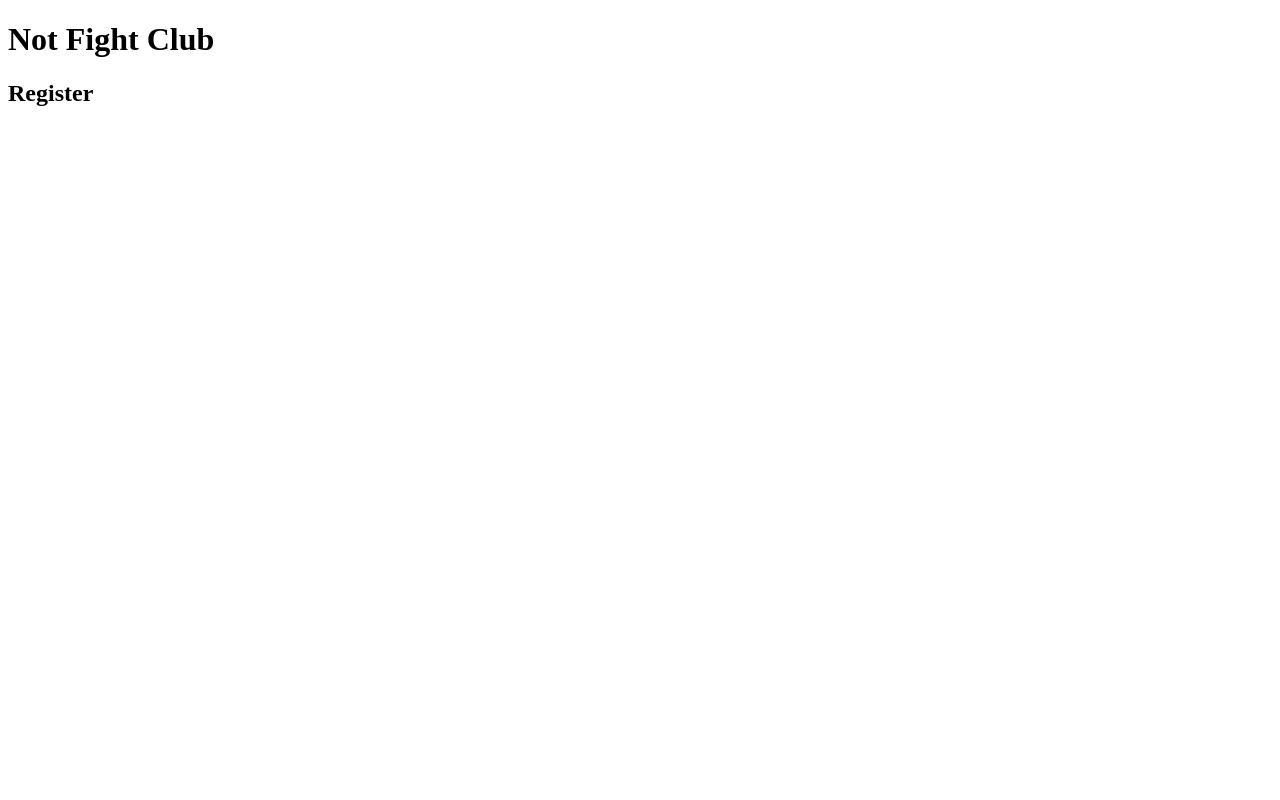
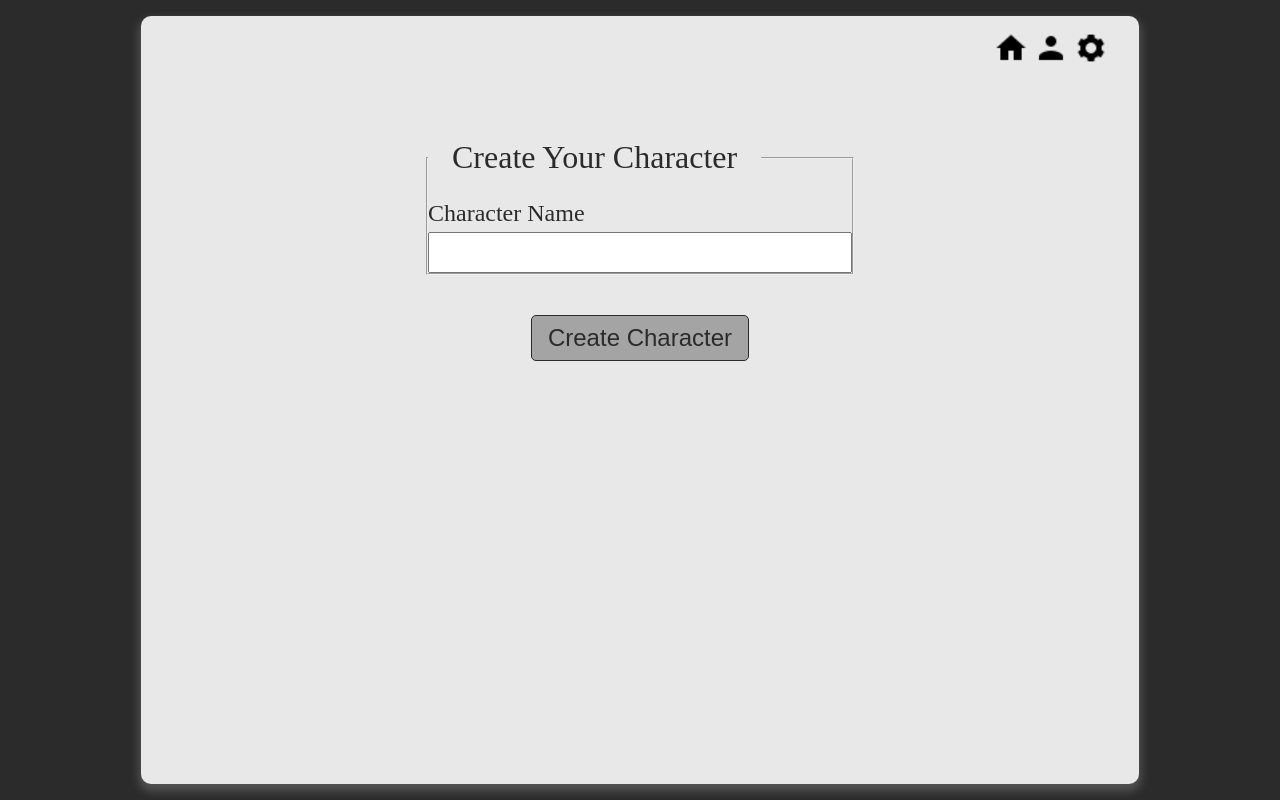
Before and after one commit to OlgaYurch/not-fight-club, a plain HTML site: page index.html in a window 1280 px wide. Drawn offline with Linux system fonts and the light colour scheme.

Commit message:
feat: add icons to navigation; add structere of register section; change section attributes; add styles for elements

```diff
--- a/index.html
+++ b/index.html
@@ -3,27 +3,40 @@
 <head>
   <meta charset="UTF-8">
   <meta name="viewport" content="width=device-width, initial-scale=1.0">
+  <link rel="stylesheet" href="styles.css">
   <title>Not Fight Club</title>
 </head>
 <body>
   <div class="body-background">
     <div class="game-wrapper">
-      <header class="header">
-        <h1 class="game-title">Not Fight Club</h1>
-      </header>
-      <section id="register">
-        <h2 class="section-title">Register</h2>
+      <div class="navigation">
+        <button type="button" id="home-icon" class="btn-nav" aria-label="Get Home Page"></button>
+        <button type="button" id="character-icon" class="btn-nav" aria-label="Get Character Page"></button>
+        <button type="button" id="settings-icon" class="btn-nav" aria-label="Get Settings Page"></button>
+      </div>
+      <section class="section" id="register">
+        <h2 class="section-title hidden">Register</h2>
+        <div class="register-content">
+          <form id="character-form">
+            <fieldset class="fieldset">
+              <legend class="form-title">Create Your Character</legend>
+              <label for="character-name" class="input-title">Character Name</label>
+              <input type="text" id="character-name" name="characterName" required>
+            </fieldset>
+            <button type="submit" class="btn-text">Create Character</button>
+          </form>
+        </div>
       </section>
-      <section id="home" hidden>
+      <section class="section hidden" id="home">
         <h2 class="section-title">Home</h2>
       </section>
-      <section id="character" hidden>
+      <section class="section hidden" id="character">
         <h2 class="section-title">Character</h2>
       </section>
-      <section id="settings" hidden>
+      <section class="section hidden" id="settings">
         <h2 class="section-title">Settings</h2>
       </section>
-      <section id="battle" hidden>
+      <section class="section hidden" id="battle">
         <h2 class="section-title">Battle</h2>
       </section>
     </div>
--- /dev/null
+++ b/styles.css
@@ -0,0 +1,110 @@
+* {
+  margin: 0;
+  padding: 0;
+  box-sizing: border-box;
+  transition: 0.5s;
+}
+.hidden {
+  opacity: 0;
+  visibility: hidden;
+  pointer-events: none;
+}
+.body-background {
+  width: 100vw;
+  height: 100vh;
+  background: #2b2b2b;
+  padding: 1rem;
+}
+.game-wrapper {
+  width: 80%;
+  height: calc(100vh - 2rem);
+  background: #e8e8e8;
+  border-radius: 10px;
+  margin: 0 auto;
+  padding: 1rem 2rem;
+  box-shadow: 0px 5px 10px 2px rgba(255, 255, 255, 0.2);
+}
+.navigation {
+  display: flex;
+  justify-content: end;
+  gap: 0.5rem;
+}
+.btn-nav {
+  width: 2rem;
+  height: 2rem;
+  border: none;
+  border-radius: 5px;
+  background-color: transparent;
+  background-repeat: no-repeat;
+  background-size: cover;
+}
+#home-icon {
+  background-image: url(assets/img/home.webp);
+}
+#character-icon {
+  background-image: url(assets/img/user.webp);
+}
+#settings-icon {
+  background-image: url(assets/img/settings.webp);
+}
+.section {
+  width: 100%;
+  display: flex;
+  flex-direction: column;
+  gap: 1.5rem;
+}
+.section-title {
+  color: #2b2b2b;
+  font-size: 1.5rem;
+}
+.register-content {
+  display: flex;
+  flex-direction: column;
+  justify-content: center;
+  align-items: center;
+}
+#character-form {
+  display: flex;
+  flex-direction: column;
+  gap: 2.5rem;
+  align-items: center;
+}
+.fieldset {
+  display: flex;
+  flex-direction: column;
+  gap: 0.3rem;
+}
+.form-title {
+  font-size: 2rem;
+  padding: 1.5rem;
+  color: #2b2b2b;
+}
+.input-title {
+  font-size: 1.5rem;
+  color: #2b2b2b;
+}
+#character-name {
+  font-size: 2rem;
+}
+.btn-text {
+  border: 1px solid #2b2b2b;
+  border-radius: 5px;
+  background-color: #a4a4a4;
+  color: #2b2b2b;
+  font-weight: 400;
+  font-size: 1.5rem;
+  padding: 0.5rem 1rem;
+}
+
+@media (hover:hover) {
+  .btn-nav:hover {
+    cursor: pointer;
+    transform: scale(110%);
+    background-color: #a4a4a4;
+  }
+  .btn-text:hover {
+    cursor: pointer;
+    background-color: #f3f3f3;
+    border: 2px solid #2b2b2b;
+  }
+}
```
Also changed, not shown: assets/img/home.webp (added), assets/img/settings.webp (added), assets/img/user.webp (added).
